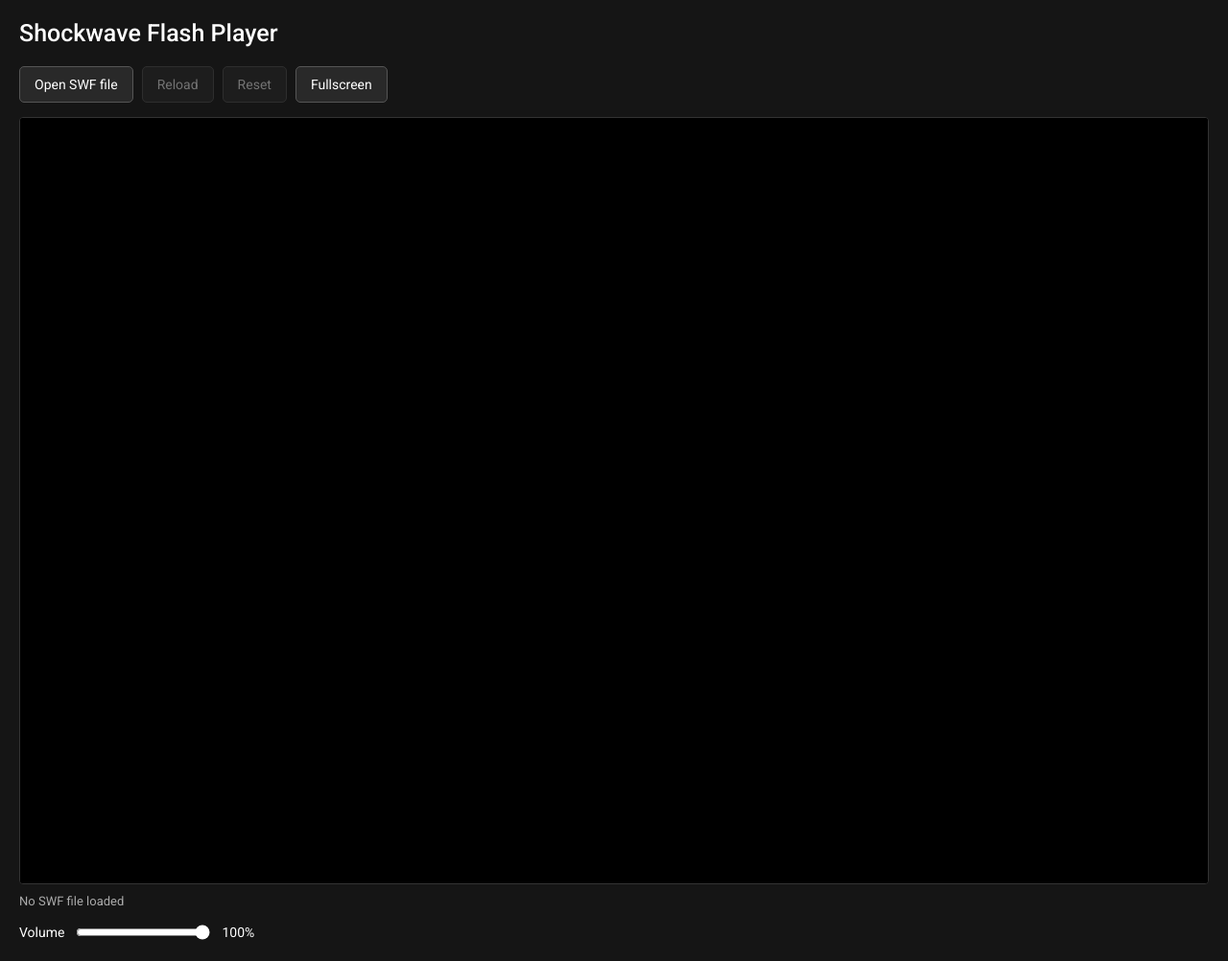
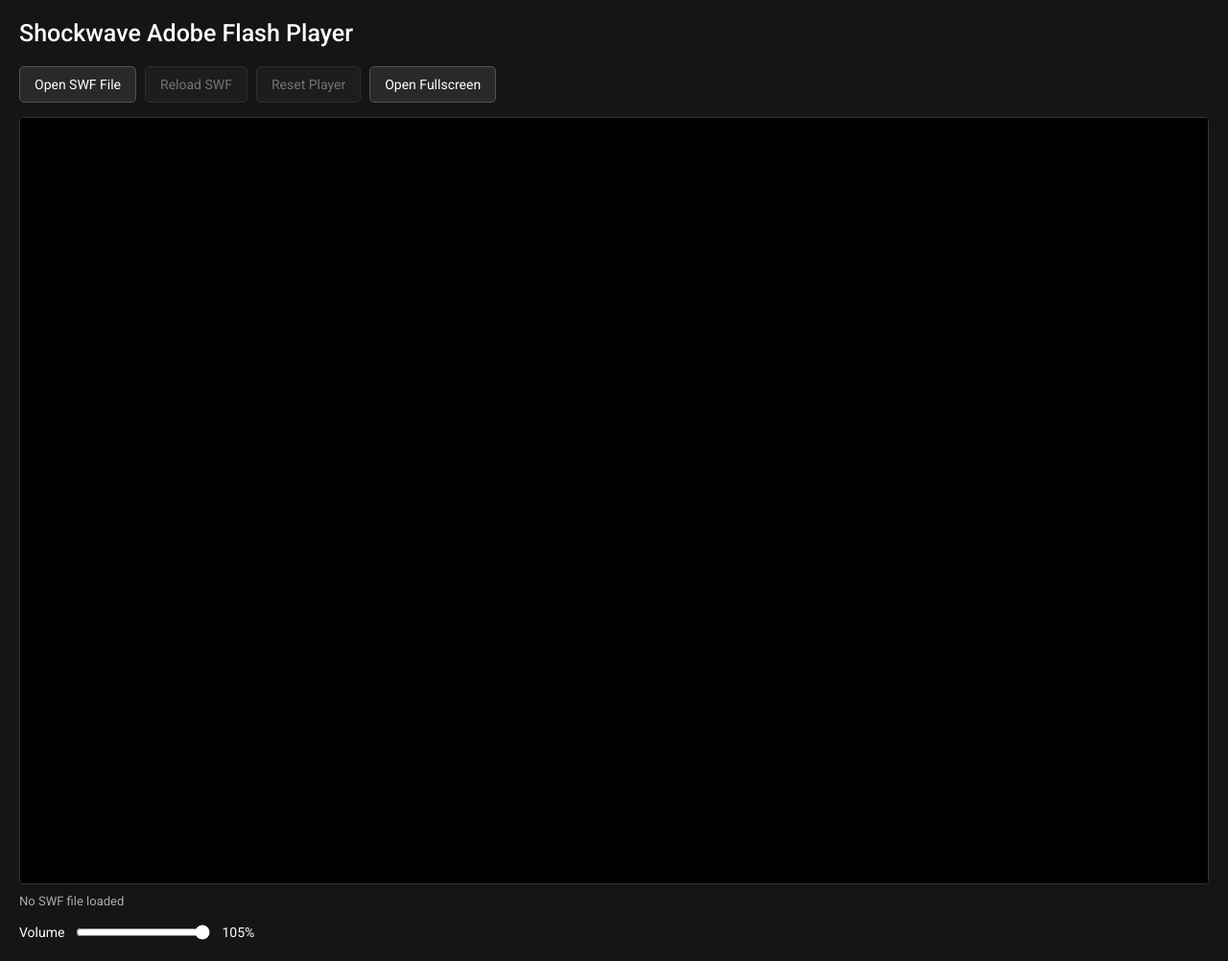
Before and after one commit to UserArham/SWF-Player, a plain HTML site: page index.html in a window 1280 px wide. Shown: the whole page at 96% size. Drawn offline with Linux system fonts and the light colour scheme.

Commit message:
Update HTML for SWF Player metadata and labels

```diff
--- a/index.html
+++ b/index.html
@@ -3,8 +3,8 @@
 <head>
     <meta charset="UTF-8">
     <meta name="viewport" content="width=device-width, initial-scale=1.0">
-    <meta name="description" content="A browser-based SWF player powered by Ruffle.">
-    <title>SWF Player</title>
+    <meta name="description" content="A browser-based SWF player powered by Ruffle using JavaScript. Ruffle is coded using Rust.">
+    <title>Adobe SWF Player</title>
 
     <!-- Ruffle -->
     <script src="https://unpkg.com/@ruffle-rs/ruffle"></script>
@@ -221,13 +221,13 @@
     <main class="app">
 
         <header>
-            <h1>Shockwave Flash Player</h1>
+            <h1>Shockwave Adobe Flash Player</h1>
         </header>
 
         <div class="toolbar">
 
             <label class="file-button" for="fileInput">
-                Open SWF file
+                Open SWF File
             </label>
 
             <input
@@ -237,15 +237,15 @@
             >
 
             <button id="reloadButton" disabled>
-                Reload
+                Reload SWF
             </button>
 
             <button id="unloadButton" disabled>
-                Reset
+                Reset Player
             </button>
 
             <button id="fullscreenButton">
-                Fullscreen
+                Open Fullscreen
             </button>
 
         </div>
@@ -276,11 +276,11 @@
                     type="range"
                     id="volumeSlider"
                     min="0"
-                    max="100"
-                    value="100"
+                    max="105"
+                    value="105"
                 >
 
-                <span id="volumeValue">100%</span>
+                <span id="volumeValue">105%</span>
 
             </div>
 
@@ -450,7 +450,7 @@
         }
 
         // --------------------------------------------------
-        // LOAD SWF
+        // LOAD SWF FILES
         // --------------------------------------------------
 
         async function loadSWF(file) {
```
